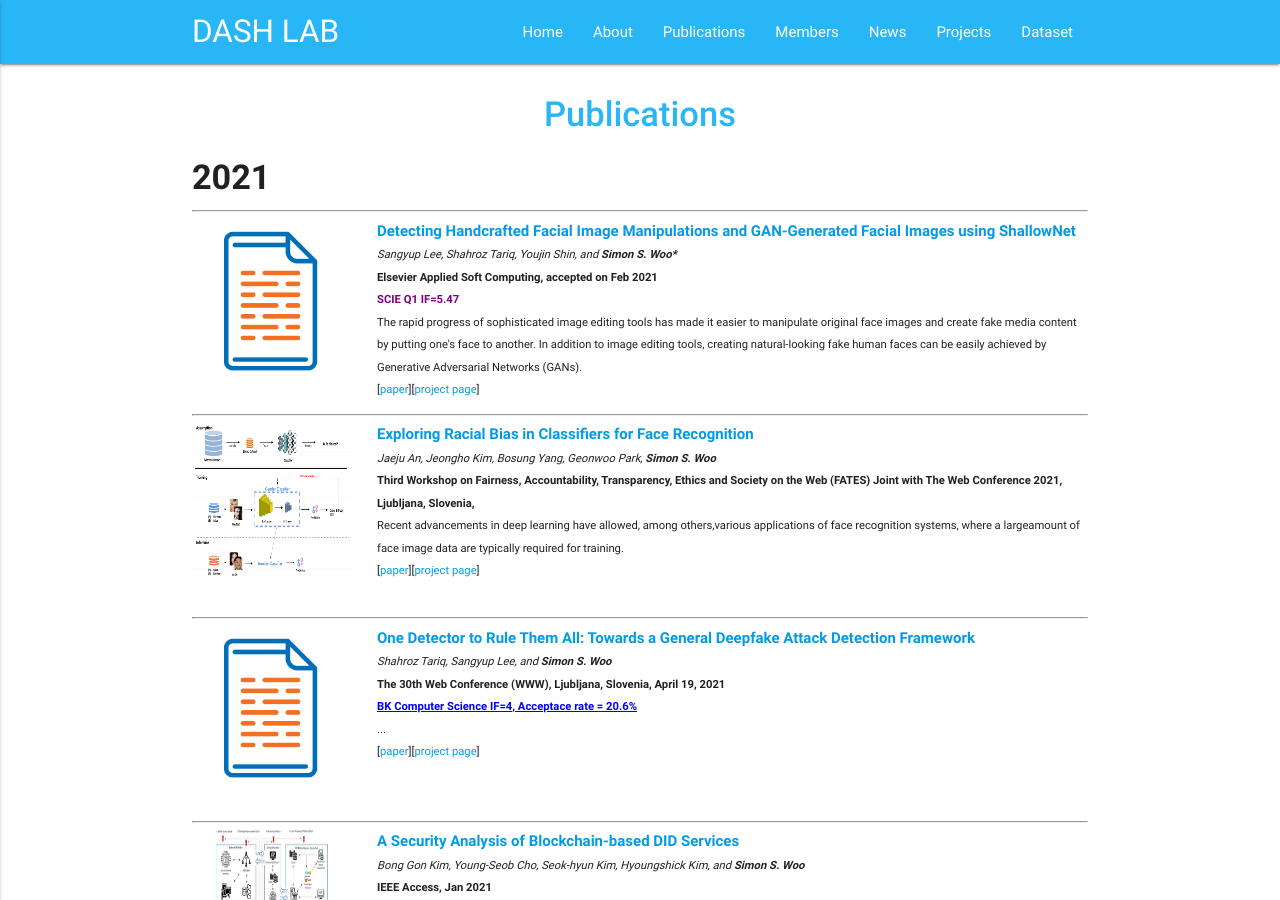
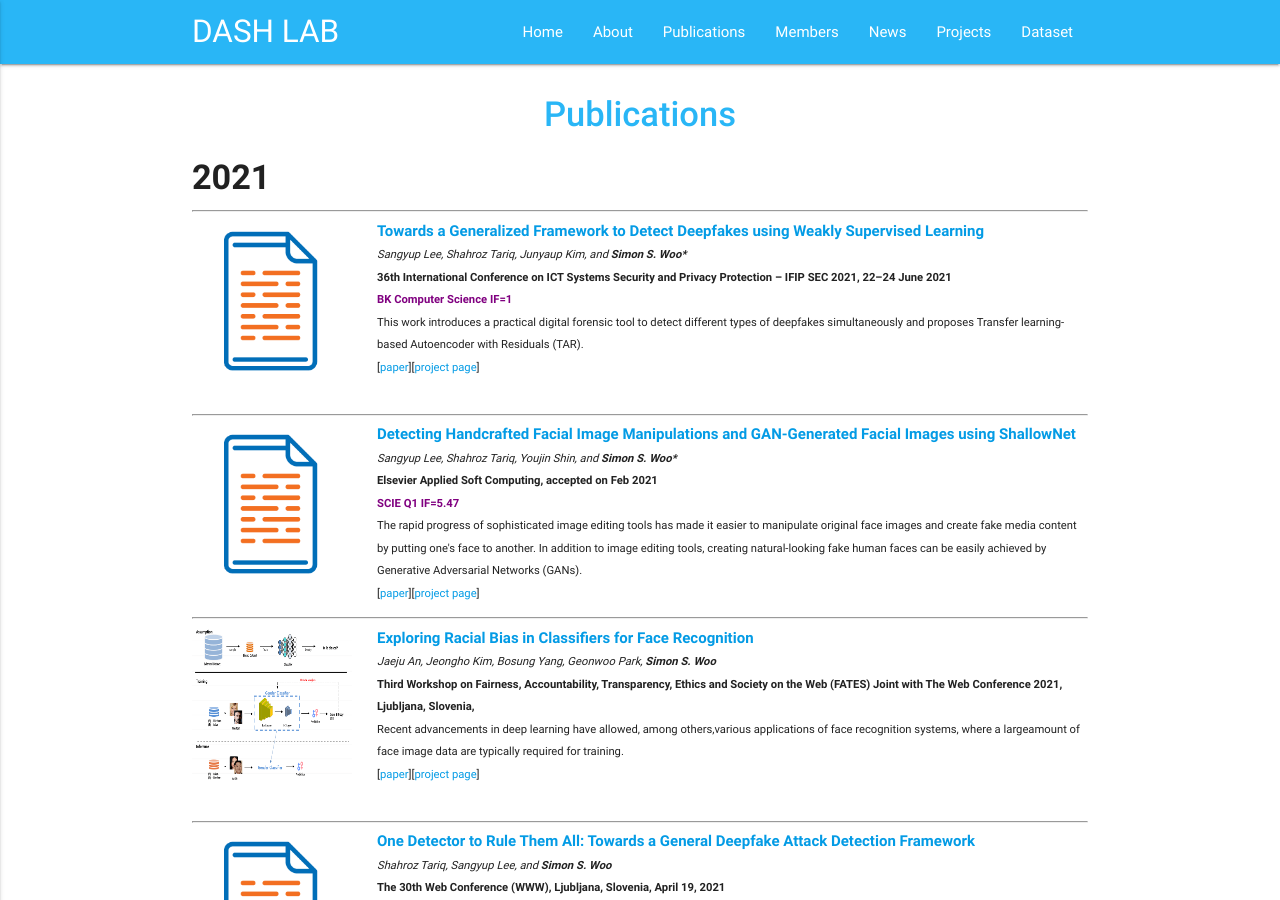
Before and after one commit to Yurim990507/DASH-Lab.github.io, a Jekyll site: the page built from example2.md, in a window 1280 px wide and 900 px high. Built offline with Jekyll 4.4.1, drawn with Linux system fonts in a browser that asks for light colours.

Commit message:
sungyup publication added

```diff
--- a/example2.md
+++ b/example2.md
@@ -10,6 +10,40 @@ permalink: /Publications/
 
 <div  style="margin-top:2vw;">
     <h4 style="margin-top:20px"><b>2021</b></h4><hr>
+
+
+	    <div style="display: flex;">
+        <div class="col-lg-3" style="vertical-align: middle; text-align:center">
+                <a > <img  src="thumb.png" style="width:160px; height:160px; margin-bottom:20px"></a>
+        </div>
+
+        <div style="margin-left: 25px;">
+            <table >
+            <thead>
+                <tr>
+                    <a ><b>Towards a Generalized Framework to Detect Deepfakes using Weakly Supervised Learning</b></a>
+                </tr>
+            </thead>
+            <tbody>
+
+                <tr> <p style="margin-top: 0px;margin-bottom: 0px;"> <small> <i> Sangyup Lee, Shahroz Tariq, Junyaup Kim, and <b>Simon S. Woo*</b> </i> </small> </p> </tr>
+
+                <tr> <p style="margin-top: 0px;margin-bottom: 0px;"> <small> <b>36th International Conference on ICT Systems Security and Privacy Protection – IFIP SEC 2021, 22–24 June 2021 </b> </small> </p> </tr>
+
+                <tr> <p style="margin-top: 0px;margin-bottom: 0px;"> <small> <b><font color='purple'>BK Computer Science IF=1</font></b> </small>  </p> </tr>
+
+                <tr> <p style="margin-top: 0px;margin-bottom: 0px;"> <small>  This work introduces a practical digital forensic tool to detect different types of deepfakes simultaneously and proposes Transfer learning-based Autoencoder with Residuals (TAR).  </small>  </p> </tr>
+
+                <tr> <p style="margin-top: 0px;margin-bottom: 0px;"> <small> [<a href="https://www.google.com/search?q=Towards+a+Generalized+Framework+to+Detect+Deepfakes+using+Weakly+Supervised+Learning&oq=Towards+a+Generalized+Framework+to+Detect+Deepfakes+using+Weakly+Supervised+Learning&aqs=chrome..69i57.941j0j7&sourceid=chrome&ie=UTF-8">paper</a>][<a href="https://www.google.com/search?q=Towards+a+Generalized+Framework+to+Detect+Deepfakes+using+Weakly+Supervised+Learning&oq=Towards+a+Generalized+Framework+to+Detect+Deepfakes+using+Weakly+Supervised+Learning&aqs=chrome..69i57.941j0j7&sourceid=chrome&ie=UTF-8">project page</a>] </small>  </p> </tr>
+
+            </tbody>
+            </table>
+        </div>
+    </div>
+    <hr>
+
+
+
 
     <div style="display: flex;">
         <div class="col-lg-3" style="vertical-align: middle; text-align:center">
```
